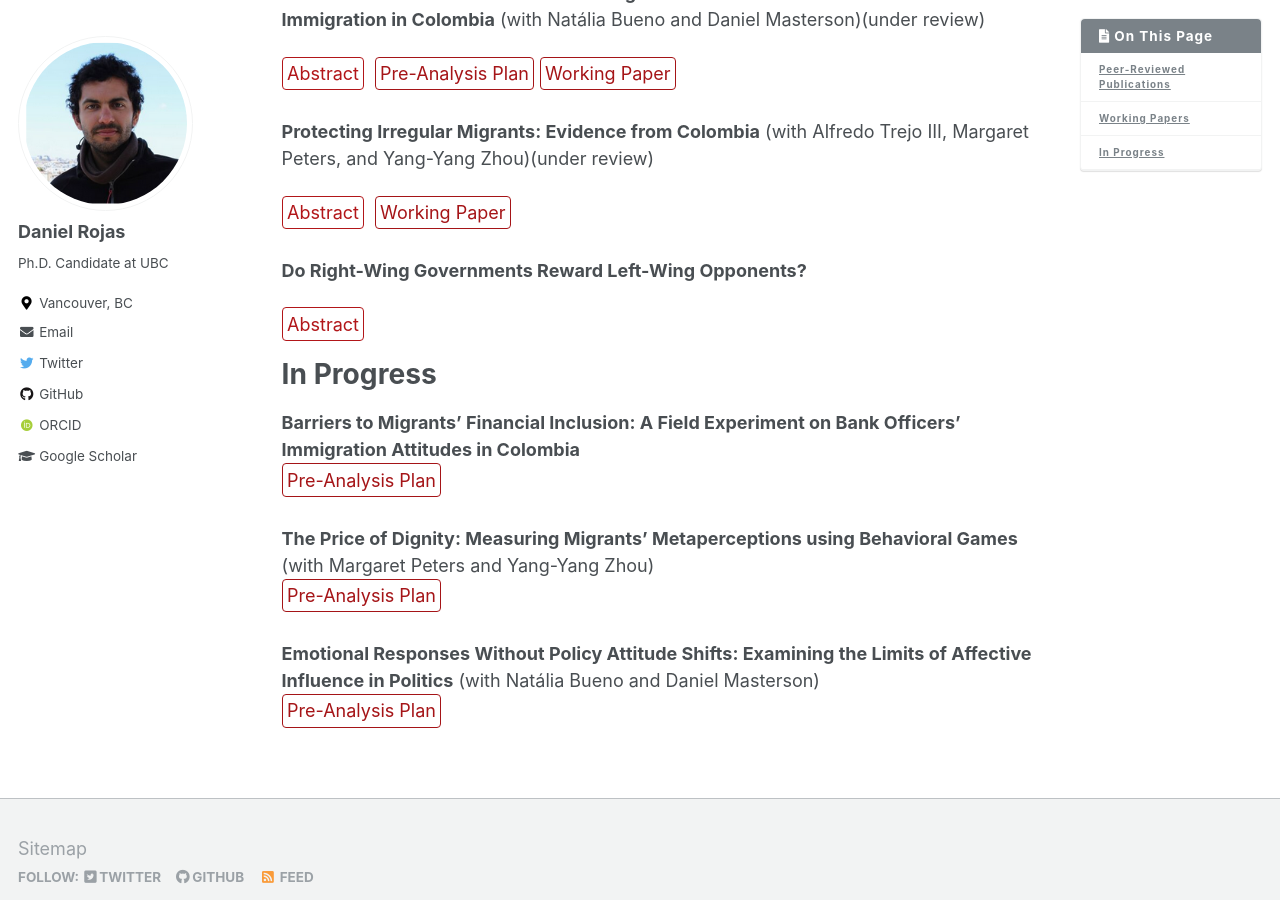
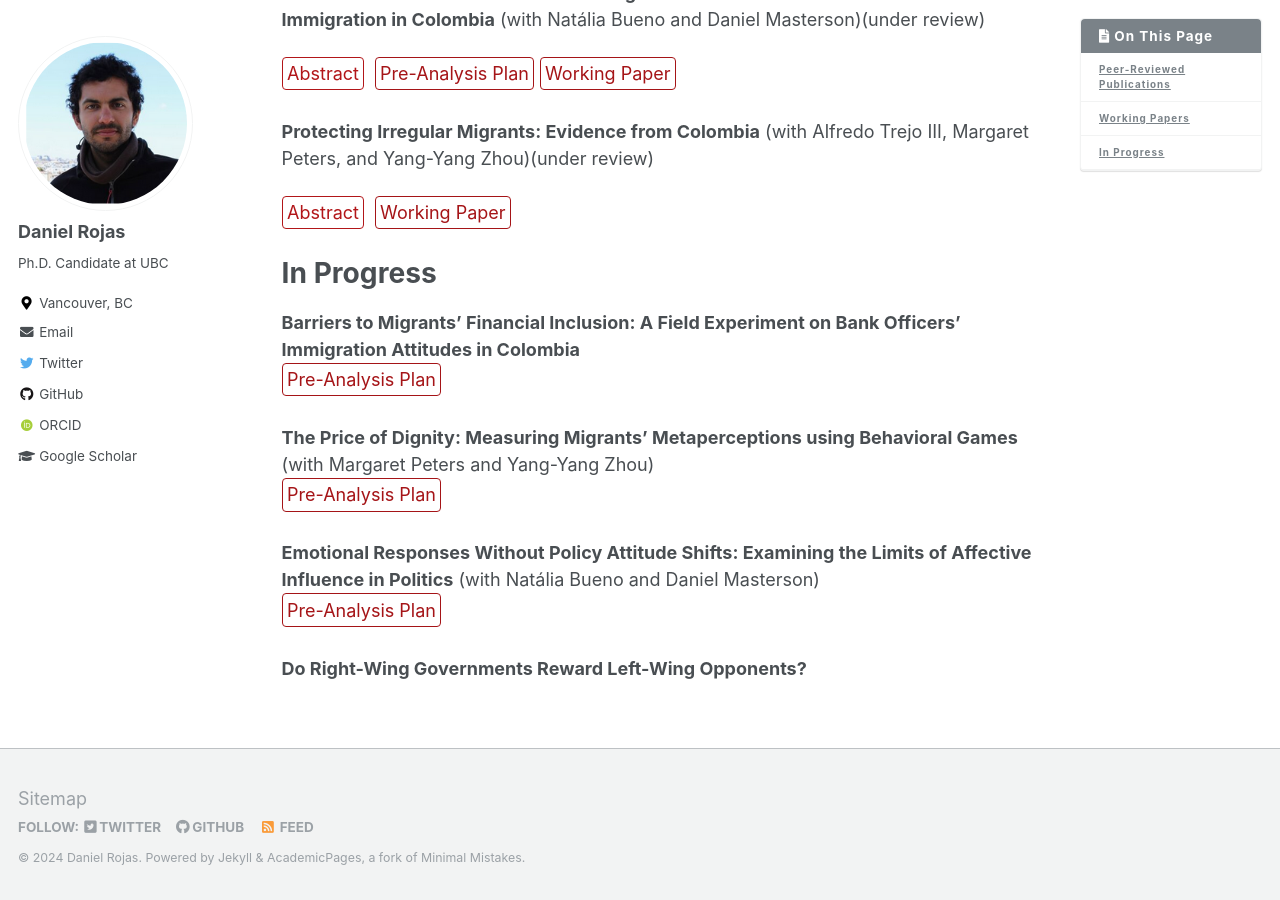
Before and after one commit to danielrojaslozano/danielrojaslozano.github.io, a Jekyll site: the page built from _pages/research.md, in a window 1280 px wide and 900 px high, scrolled down 793 px. Built offline with Jekyll 4.4.1, drawn with Linux system fonts in a browser that asks for light colours; some web fonts are replaced.

Commit message:
Update research.md

```diff
--- a/_pages/research.md
+++ b/_pages/research.md
@@ -91,11 +91,6 @@ details > p {
 </details> &nbsp;
 [Working Paper](https://osf.io/preprints/osf/f4j63){: .btn--research}
 
-**Do Right-Wing Governments Reward Left-Wing Opponents?**
-<br />
-<details><summary>Abstract</summary><p> The conventional view holds that incumbents expand transfers to allied or swing constituencies to increase their vote shares. I contrast the prevalent electoral competition explanation and propose a theory based on the historical left-right political conflict. I argue that the distinct promises of the left motivate right-wing incumbents to expand social transfers to left-wing constituencies. I posit that this strategy aims to hinder support for the left by demobilizing rather than winning over left-leaning supporters. Using a continuous difference-in-difference research design with data from Colombia, I show that the right-wing government expanded a welfare program in left-leaning constituencies. Additional tests suggest that this expansion followed a demobilization rather than a persuasion strategy. This research contributes to the understanding of distributive politics by highlighting the role of ideological distance between political contenders and the timing of social policy distribution in response to the leftist threat.</p>
-</details> &nbsp;
-
 
 
 # In Progress
```
Also changed, not shown: other parts of _pages/research.md (+2 -0 lines).
